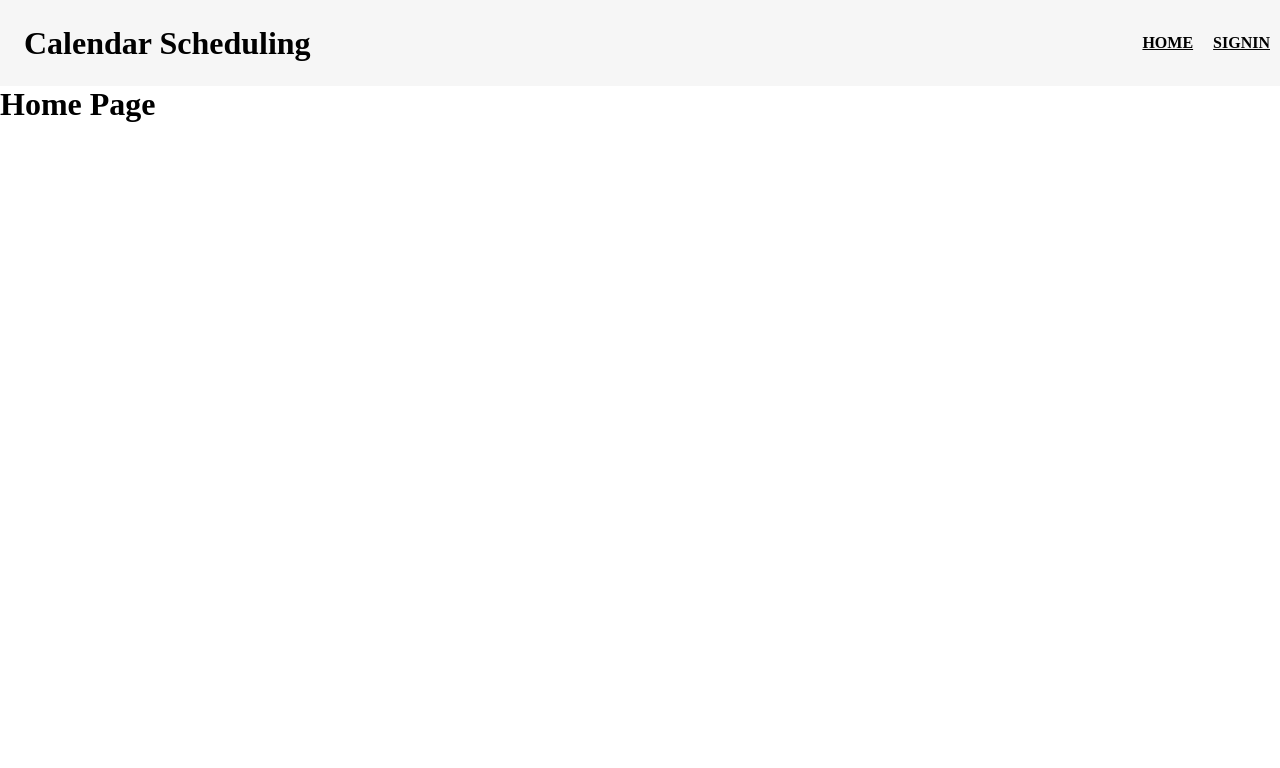
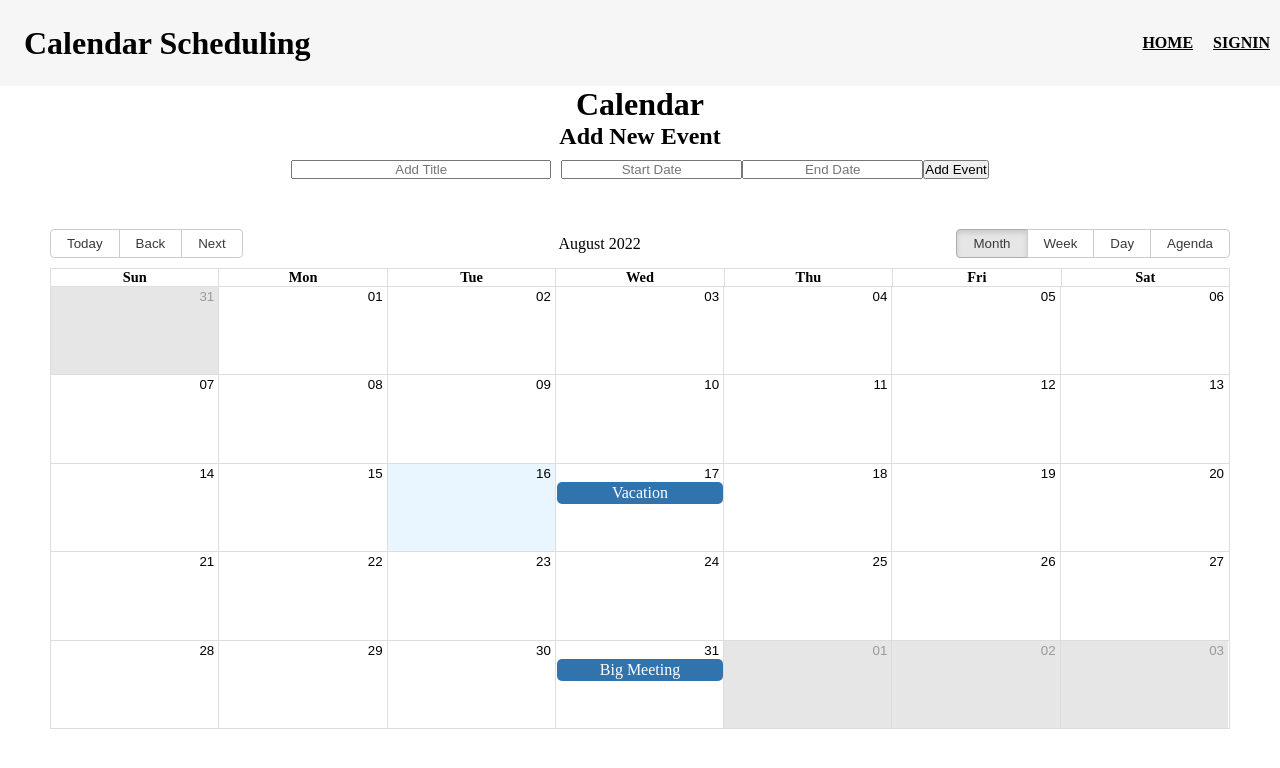
Before and after one commit to Youkwhan/calendar-schedule, a React (Create React App) app: page / in a window 1280 px wide. Shown: the top 768 px of the page. Built offline with nearby package versions, Linux system fonts and the light colour scheme; no server answers.

Commit message:
Implemented Calendar and adding new events

```diff
--- a/src/App.css
+++ b/src/App.css
@@ -1,4 +1,5 @@
 * {
+	text-align: center;
 	margin: 0;
 	padding: 0;
 	/* font-family: ; */
--- a/src/context/AuthContext.js
+++ b/src/context/AuthContext.js
@@ -1,7 +1,7 @@
 import { useContext, createContext, useEffect, useState } from "react";
 import {
 	GoogleAuthProvider,
-	signInWithPopup,
+	// signInWithPopup,
 	signInWithRedirect,
 	signOut,
 	onAuthStateChanged,
--- a/src/pages/Home.jsx
+++ b/src/pages/Home.jsx
@@ -1,11 +1,85 @@
-import React from 'react'
+import React, { useState } from "react";
+import { Calendar, dateFnsLocalizer } from "react-big-calendar";
+import format from "date-fns/format";
+import parse from "date-fns/parse";
+import startOfWeek from "date-fns/startOfWeek";
+import getDay from "date-fns/getDay";
+import "react-big-calendar/lib/css/react-big-calendar.css";
+import DatePicker from "react-datepicker";
+import "react-datepicker/dist/react-datepicker.css";
+
+const locales = {
+	"en-US": require("date-fns/locale/en-US"),
+};
+
+const localizer = dateFnsLocalizer({
+	format,
+	parse,
+	startOfWeek,
+	getDay,
+	locales,
+});
+
+//THE MONTHS ARE COUNTED STARTING FROM 0
+const events = [
+	{
+		title: "Big Meeting",
+		allDay: true,
+		start: new Date(2022, 8, 0),
+		end: new Date(2022, 8, 0),
+	},
+	{
+		title: "Vacation",
+		start: new Date(2022, 7, 17),
+		end: new Date(2022, 7, 17),
+	},
+];
 
 const Home = () => {
-  return (
-    <div>
-      <h1 >Home Page</h1>
-    </div>
-  )
-}
+	const [newEvent, setNewEvent] = useState({ title: "", start: "", end: "" });
+	const [allEvent, setAllEvent] = useState(events);
 
-export default Home
+	const handleAddEvent = () => {
+		// push the new event to the allEvent array
+		setAllEvent([...allEvent, newEvent]);
+	};
+
+	return (
+		<div>
+			<h1>Calendar</h1>
+			<h2>Add New Event</h2>
+			<div>
+				<input
+					type="text"
+					placeholder="Add Title"
+					style={{ width: "20%", marginRight: "10px" }}
+					value={newEvent.title}
+					onChange={(e) => setNewEvent({ ...newEvent, title: e.target.value })}
+				/>
+				<DatePicker
+					placeholderText="Start Date"
+					style={{ marginRight: "10px" }}
+					selected={newEvent.start}
+					onChange={(start) => setNewEvent({ ...newEvent, start: start })}
+				/>
+				<DatePicker
+					placeholderText="End Date"
+					selected={newEvent.end}
+					onChange={(end) => setNewEvent({ ...newEvent, end: end })}
+				/>
+				<button style={{ marginTop: "10px" }} onClick={handleAddEvent}>
+					Add Event
+				</button>
+			</div>
+			<Calendar
+				localizer={localizer}
+				events={allEvent}
+				startAccessor="start"
+				endAccessor="end"
+				style={{ height: 500, margin: "50px" }}
+			/>
+		</div>
+	);
+};
+
+export default Home;
```
